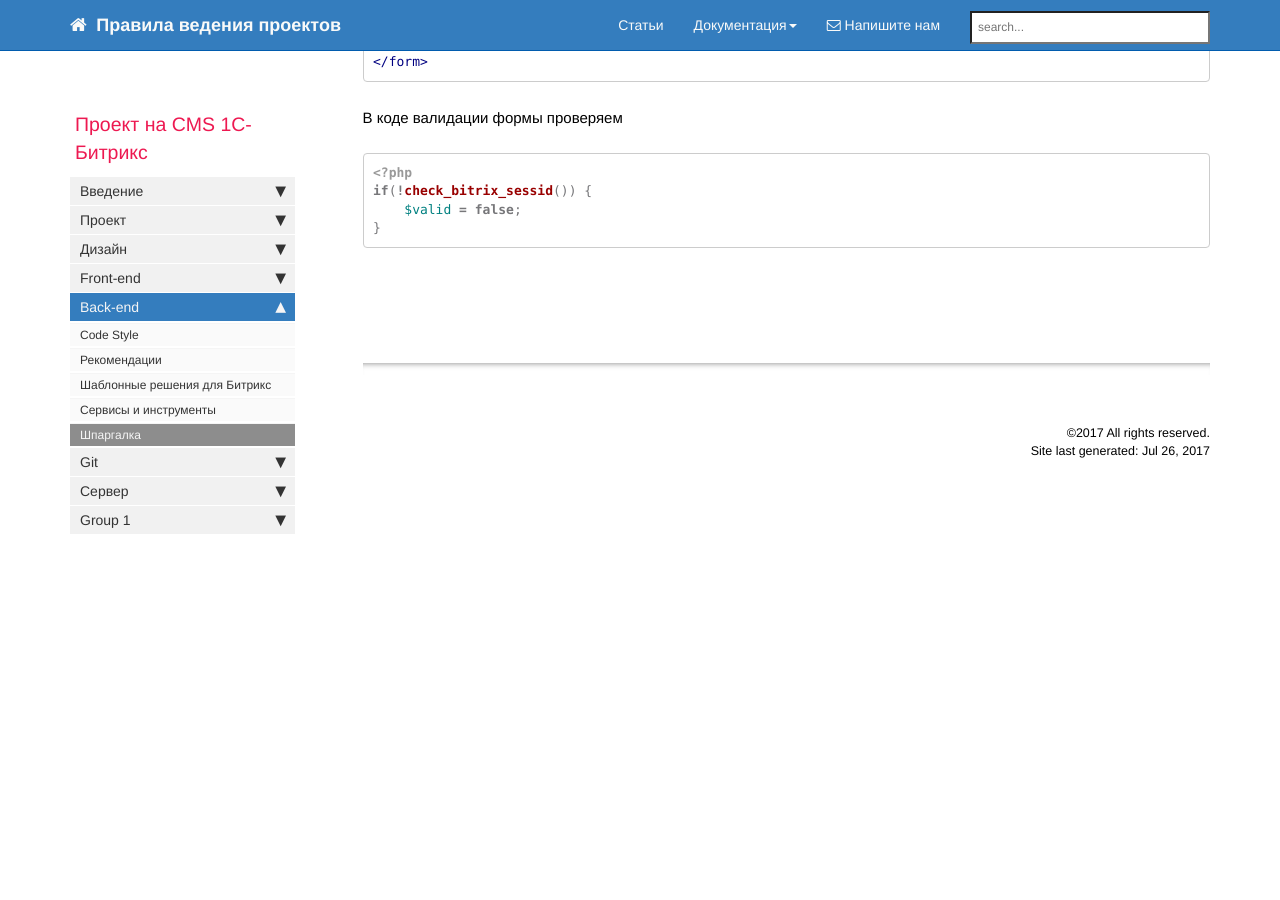
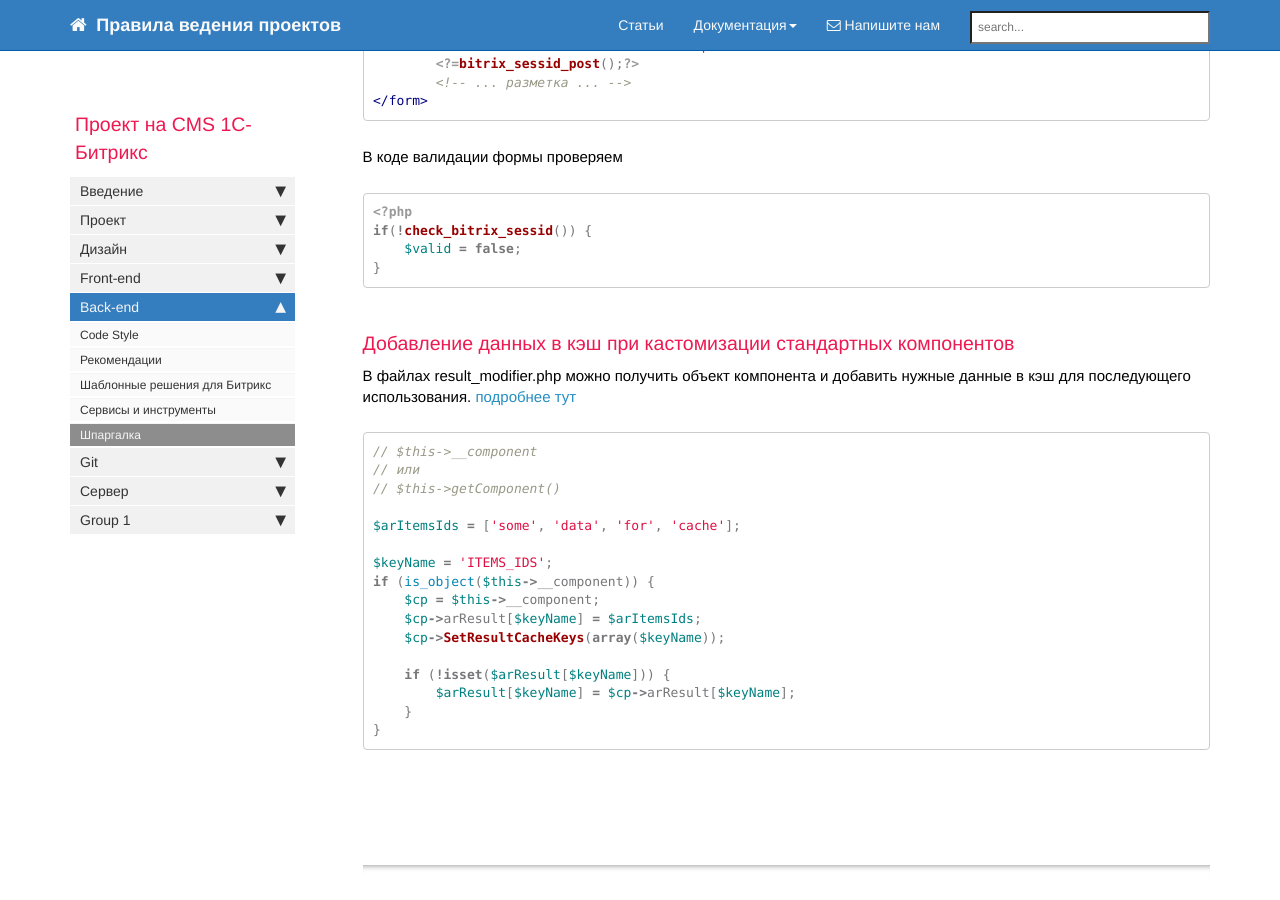
Before and after one commit to gdecider/gdecider.github.io, a Jekyll site: the page built from pages/bx/bx_back-shpora.md, in a window 1280 px wide and 900 px high, scrolled down 8312 px. Built offline with Jekyll 4.4.1, drawn with Linux system fonts in a browser that asks for light colours; nearby versions of some CDN libraries; comment, search, counter and statistics services are not loaded; some of the changed text lies outside the part shown.

Commit message:
Update bx_back-shpora.md

````diff
--- a/pages/bx/bx_back-shpora.md
+++ b/pages/bx/bx_back-shpora.md
@@ -394,3 +394,27 @@ if(!check_bitrix_sessid()) {
     $valid = false;
 }
 ```
+
+### Добавление данных в кэш при кастомизации стандартных компонентов
+
+В файлах result_modifier.php можно получить объект компонента и добавить нужные данные в кэш для последующего использования.
+[подробнее тут](/articles_bx-component-epilog-example.html)
+
+```php
+// $this->__component
+// или
+// $this->getComponent()
+
+$arItemsIds = ['some', 'data', 'for', 'cache'];
+
+$keyName = 'ITEMS_IDS';
+if (is_object($this->__component)) {
+    $cp = $this->__component;
+    $cp->arResult[$keyName] = $arItemsIds;
+    $cp->SetResultCacheKeys(array($keyName));
+
+    if (!isset($arResult[$keyName])) {
+        $arResult[$keyName] = $cp->arResult[$keyName];
+    }
+}
+```
````
